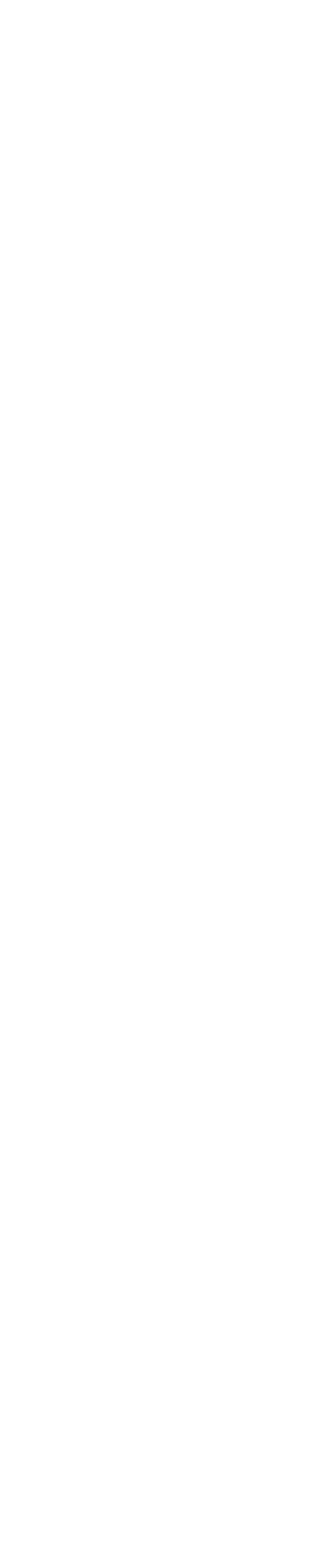
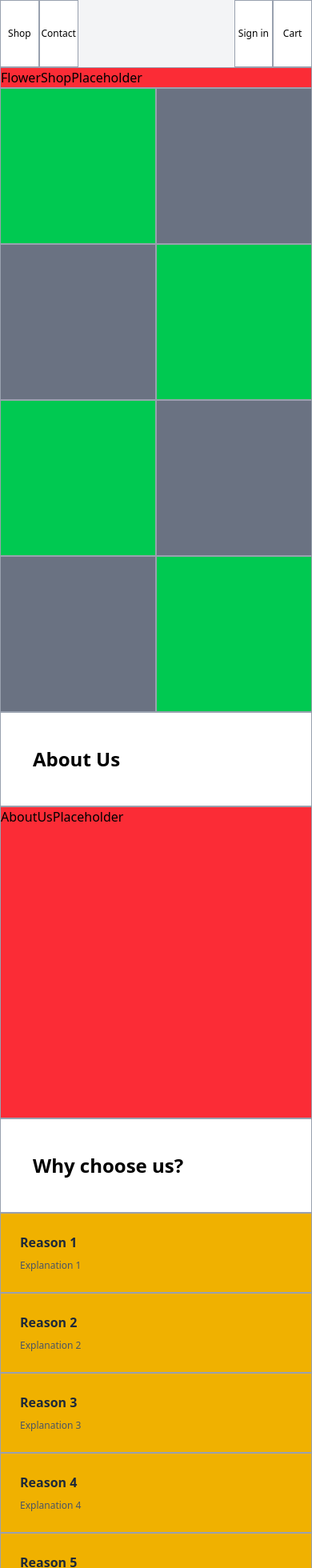
Before and after one commit to nghednh/FlowershopFE, a React (Vite) app in the folder rt/: page /home in a window 390 px wide. Before the commit this address had no page. Shown: the top 1960 px of the page at 80% size. Before the commit the page ends 844 px from the top, so only its background shows below. Built offline with nearby package versions, Linux system fonts and the light colour scheme; the HTML template or start-up script is replaced by a standard one.

Commit message:
Added Placeholder-ed HomePage
HomePage exists as a placeholder, but can change the layout based on the size of the screen (desktop, tablet, smartphone)

```diff
--- a/rt/src/App.tsx
+++ b/rt/src/App.tsx
@@ -3,6 +3,7 @@ import Layout from "./components/Layout";
 import LoginPage from "./components/LoginPage";
 import RegisterPage from "./components/RegisterPage";
 import ProductPage from "./components/ProductPage";
+import HomePage from "./components/HomePage";
 
 function App() {
   return (
@@ -14,6 +15,7 @@ function App() {
         <Route element={<Layout />}>
           <Route path="/products" element={<ProductPage />} />
         </Route>
+        <Route path="/home" element={<HomePage />} />
       </Routes>
     </Router>
   );
--- /dev/null
+++ b/rt/src/components/HomePage.tsx
@@ -0,0 +1,201 @@
+export default function HomePage() {
+    return (
+    <div className="min-h-screen overflow-y-auto">
+
+      <div className="relative flex flex-row w-full h-[10vh] bg-gray-100">
+        <div className="w-[25%] flex flex-row">
+          <button
+            className="text-[clamp(0.75rem,2vw,1.25rem)] h-full w-[50%] flex items-center justify-center   text-center border border-gray-400 bg-white hover:border-blue-500"
+            onClick={() => alert("You clicked the shop button!")}
+            >
+            {/*Shop*/}
+            Shop
+          </button>
+          <button
+            className="text-[clamp(0.75rem,2vw,1.25rem)] h-full w-[50%] flex items-center justify-center text-center border border-gray-400 bg-white hover:border-blue-500"
+            onClick={() => alert("You clicked the Contact button!")}
+            >
+            {/*Contact*/}
+            Contact
+          </button>
+        </div>
+
+        <div className="ml-auto w-[25%] flex flex-row ">
+          <button
+            className="text-[clamp(0.75rem,2vw,1.25rem)] h-[100%] w-[50%] flex items-center justify-center text-center border border-gray-400 bg-white hover:border-blue-500"
+            onClick={() => alert("You clicked the Sign button!")}
+            >
+            {/*Sign in*/}
+            Sign in
+          </button>
+          <button
+            className="text-[clamp(0.75rem,2vw,1.25rem)] h-[100%] w-[50%] flex items-center justify-center text-center border border-gray-400 bg-white hover:border-blue-500"
+            onClick={() => alert("You clicked the Cart button!")}
+            >
+            {/*Cart*/}
+            Cart
+          </button>
+        </div>
+
+
+      </div>
+      <div className="flex flex-col lg:flex-row w-full">
+        <div className="w-full lg:w-1/2 lg:aspect-square bg-red-500 border border-gray-400">
+          FlowerShopPlaceholder
+        </div>
+        <div className="w-full lg:w-[50%]">
+          <div className="flex flex-row w-full">
+            <div className="w-[50%] aspect-square bg-green-500 border border-gray-400">
+            </div>
+            <div className="w-[50%] aspect-square bg-gray-500 border border-gray-400">
+            </div>
+          </div>
+          <div className="flex flex-row w-full">
+            <div className="w-[50%] aspect-square bg-gray-500 border border-gray-400">
+            </div>
+            <div className="w-[50%] aspect-square bg-green-500 border border-gray-400">
+            </div>
+          </div>
+          <div className="flex flex-row w-full">
+            <div className="w-[50%] aspect-square bg-green-500 border border-gray-400">
+            </div>
+            <div className="w-[50%] aspect-square bg-gray-500 border border-gray-400">
+            </div>
+          </div>
+
+          <div className="flex flex-row w-full">
+            <div className="w-[50%] aspect-square bg-gray-500 border border-gray-400">
+            </div>
+            <div className="w-[50%] aspect-square bg-green-500 border border-gray-400">
+            </div>
+          </div>
+
+        </div>
+      </div>
+
+      <div className="flex flex-col lg:flex-row w-full">
+        <div className="w-full lg:w-1/2 p-10 font-bold text-[clamp(1.5rem,4vw,2.5rem)] border border-gray-400">
+          About Us
+        </div>
+        <div className="ml-auto w-full lg:w-[50%] aspect-square bg-red-500 border border-gray-400">
+          AboutUsPlaceholder
+        </div>
+      </div>
+
+      <div className="flex flex-col lg:flex-row w-full">
+        <div className="w-full lg:w-1/2 p-10 font-bold text-[clamp(1.5rem,4vw,2.5rem)] border border-gray-400">
+          Why choose us?
+        </div>
+        <div className="ml-auto w-full lg:w-[50%]">
+          <div className="w-full lg:aspect-[5/1] bg-yellow-500 p-6 border border-gray-400">
+            <h1 className="font-bold text-gray-800 text-[clamp(1rem,3vw,2rem)]">
+              Reason 1
+            </h1>
+            <h2 className="text-gray-600 mt-2 text-[clamp(0.75rem,2vw,1.25rem)]">
+              Explanation 1
+            </h2>
+          </div>
+          <div className="w-full lg:aspect-[5/1] bg-yellow-500 p-6 border border-gray-400">
+            <h1 className="font-bold text-gray-800 text-[clamp(1rem,3vw,2rem)]">
+              Reason 2
+            </h1>
+            <h2 className="text-gray-600 mt-2 text-[clamp(0.75rem,2vw,1.25rem)]">
+              Explanation 2
+            </h2>
+          </div>
+          <div className="w-full lg:aspect-[5/1] bg-yellow-500 p-6 border border-gray-400">
+            <h1 className="font-bold text-gray-800 text-[clamp(1rem,3vw,2rem)]">
+              Reason 3
+            </h1>
+            <h2 className="text-gray-600 mt-2 text-[clamp(0.75rem,2vw,1.25rem)]">
+              Explanation 3
+            </h2>
+          </div>
+          <div className="w-full lg:aspect-[5/1] bg-yellow-500 p-6 border border-gray-400">
+            <h1 className="font-bold text-gray-800 text-[clamp(1rem,3vw,2rem)]">
+              Reason 4
+            </h1>
+            <h2 className="text-gray-600 mt-2 text-[clamp(0.75rem,2vw,1.25rem)]">
+              Explanation 4
+            </h2>
+          </div>
+          <div className="w-full lg:aspect-[5/1] bg-yellow-500 p-6 border border-gray-400">
+            <h1 className="font-bold text-gray-800 text-[clamp(1rem,3vw,2rem)]">
+              Reason 5
+            </h1>
+            <h2 className="text-gray-600 mt-2 text-[clamp(0.75rem,2vw,1.25rem)]">
+              Explanation 5
+            </h2>
+          </div>
+        </div>
+      </div>
+
+      <div className="flex flex-col lg:flex-row-reverse w-full">
+        <div className="w-full lg:w-1/2">
+          <div className="w-full h-[75vh] md:h-screen lg:aspect-square lg:h-auto bg-pink-500 border border-gray-400">
+          </div>
+          <div className="flex flex-col md:flex-row w-full">
+            <div className="w-full md:w-1/2 text-center p-2 text-gray-800 text-[clamp(1rem,3vw,2rem)]  border border-gray-400">
+              Follow us
+            </div>
+            <div className="ml-auto w-full md:w-1/2 bg-orange-500 border border-gray-400">
+              Placeholder for icon
+            </div>
+          </div>
+        </div>
+
+        <div className="w-full lg:w-1/2">
+          <div className="w-full aspect-2/1 lg:h-1/2 bg-cyan-500">
+          </div>
+          <div className="w-full lg:h-1/2 flex flex-col md:flex-row">
+            <div className="flex flex-col w-full md:w-1/2">
+              <div className="text-center p-2 text-gray-800 text-[clamp(1rem,3vw,2rem)]  border border-gray-400">
+                Phone
+              </div>
+              <div className="lg:flex-1 bg-green-500 border border-gray-400">
+                PhonePlaceholder
+              </div>
+            </div>
+            <div className="flex flex-col w-full md:w-1/2">
+              <div className="text-center p-2 text-gray-800 text-[clamp(1rem,3vw,2rem)]  border border-gray-400">
+                Address
+              </div>
+              <div className="lg:flex-1 bg-purple-500 border border-gray-400">
+                AddressPlaceholder
+              </div>
+            </div>
+          </div>
+        </div>
+      </div>
+
+      <div className="w-full p-10 font-bold text-center text-[clamp(1.5rem,4vw,2.5rem)] border border-gray-400">
+        Our Service
+      </div>
+      <div className="w-full flex flex-col lg:flex-row">
+        <div className="w-full h-[75vh] md:h-screen lg:w-1/2 lg:h-auto lg:aspect-square bg-pink-500 border border-gray-400">
+          Pic placeholder
+        </div>
+        <div className="w-full h-screen lg:w-1/2 lg:h-auto lg:aspect-square bg-blue-500 border border-gray-400">
+          Flower description placeholder
+        </div>
+      </div>
+      <div className="w-full h-[75vh] md:h-screen lg:h-auto lg:aspect-[2/1] bg-green-200 border border-gray-400">
+        Wedding & Event Decor Placeholder
+      </div>
+
+      <div className="w-full h-[75vh] lg:h-[50vh] bg-purple-300 border border-gray-400">
+        Google placeholder
+      </div>
+      <div className="w-full flex flex-col md:grid md:grid-cols-2 lg:flex lg:flex-row">
+        <div className="flex-1 md:grid lg:flex-1 aspect-square bg-yellow-200 border border-gray-400"/>
+        <div className="flex-1 md:grid lg:flex-1 aspect-square bg-orange-200 border border-gray-400"/>
+        <div className="flex-1 md:grid lg:flex-1 aspect-square bg-green-200 border border-gray-400"/>
+        <div className="flex-1 md:grid lg:flex-1 aspect-square bg-blue-200 border border-gray-400"/>
+      </div>
+
+      <section className="h-[20vh] bg-gray-100">
+        {/* More scrollable content */}
+      </section>
+    </div>
+    );
+}
```
